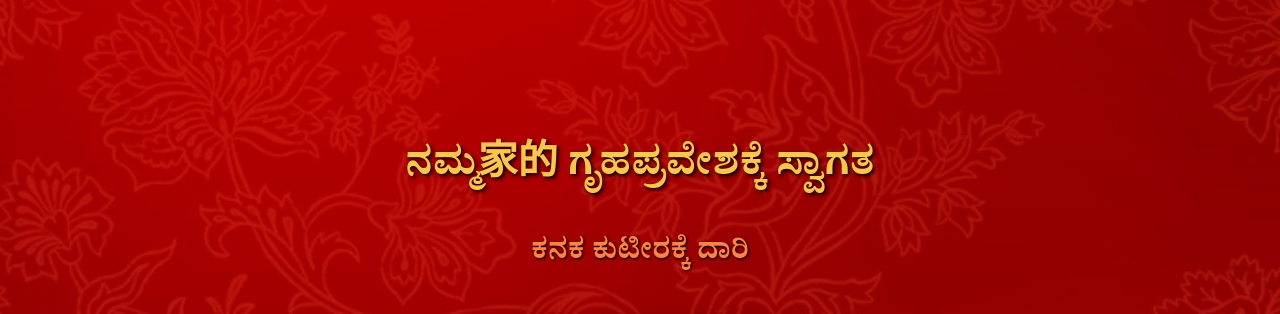
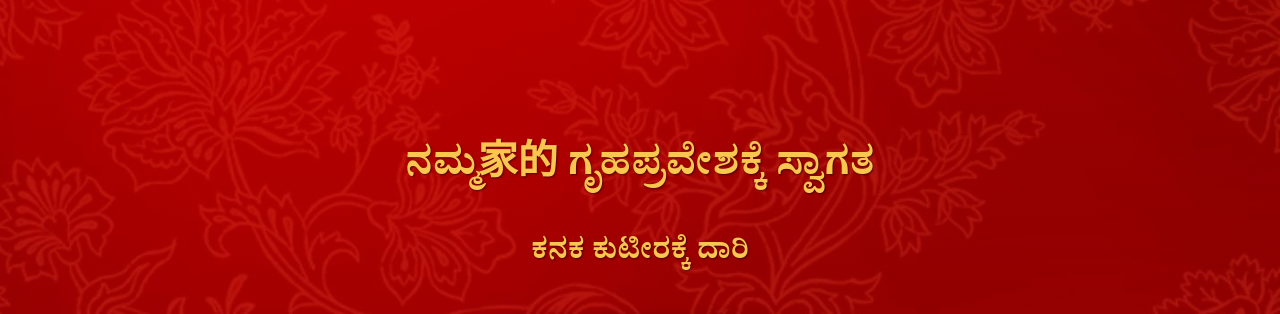
Before and after one commit to Rakshithrajm64/hmn, a plain HTML site: page index.html in a window 1280 px wide. Shown: the top 314 px of the page. Drawn offline with Linux system fonts and the light colour scheme; grey boxes are pictures that could not be loaded.

Commit message:
Update index.html

```diff
--- a/index.html
+++ b/index.html
@@ -31,21 +31,21 @@
             scroll-behavior: smooth; /* Smooth scrolling */
         }
 
+        h2, h3 {
+            color: #f9c74f; /* Same color for both headings */
+            text-shadow: 1px 1px 2px rgba(0, 0, 0, 0.5); /* Light black shadow */
+            animation: fadeIn 2s ease;
+        }
+
         h2 {
             font-size: 2.5rem;
-            color: #f9c74f; /* Golden hue */
-            animation: fadeIn 2s ease;
-            text-shadow: 2px 2px 4px #000;
             margin-bottom: 30px; /* Space below <h2> */
             margin-top: 20px; /* Move <h2> a bit down */
         }
 
         h3 {
             font-size: 1.8rem;
-            color: #f9844a;
             margin-bottom: 20px;
-            text-shadow: 1px 1px 3px #000;
-            animation: fadeIn 2s ease, zoomIn 2s ease; /* Apply animations */
         }
 
         .video-container, .image-container {
```
